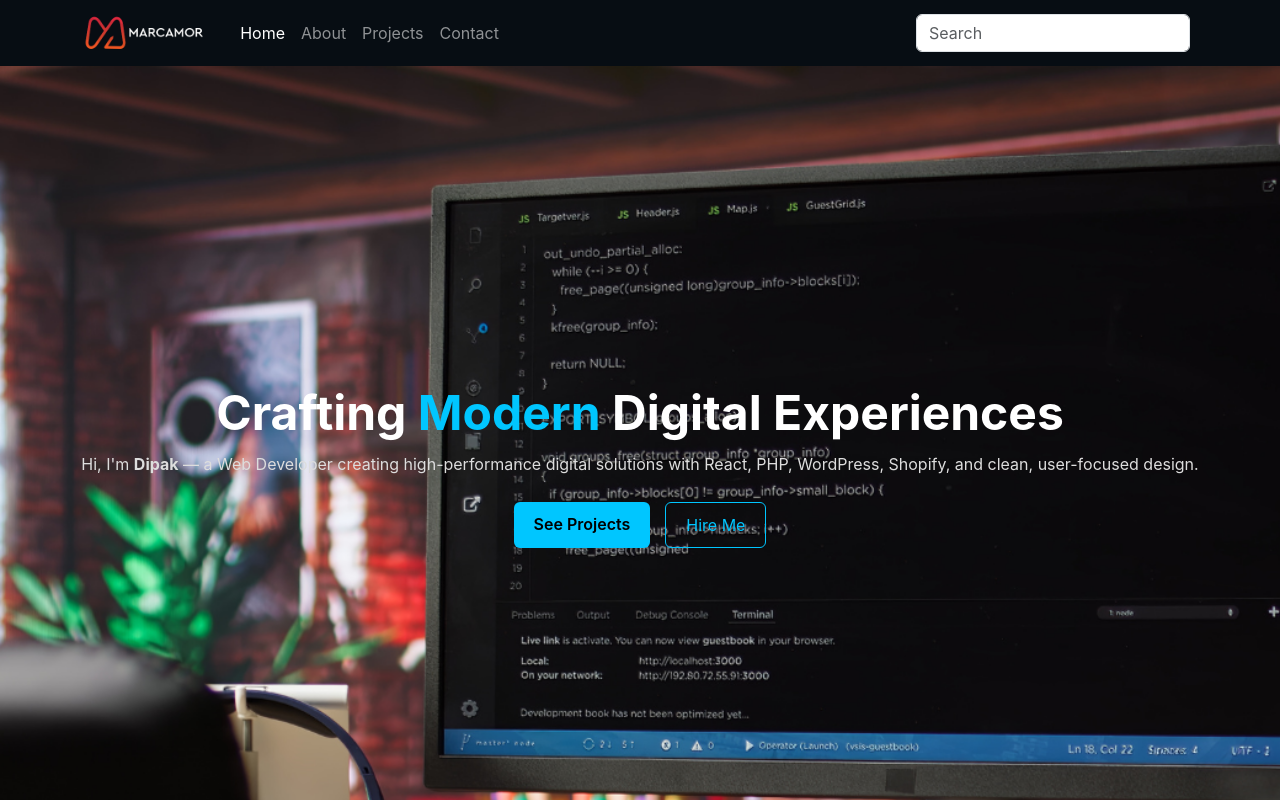
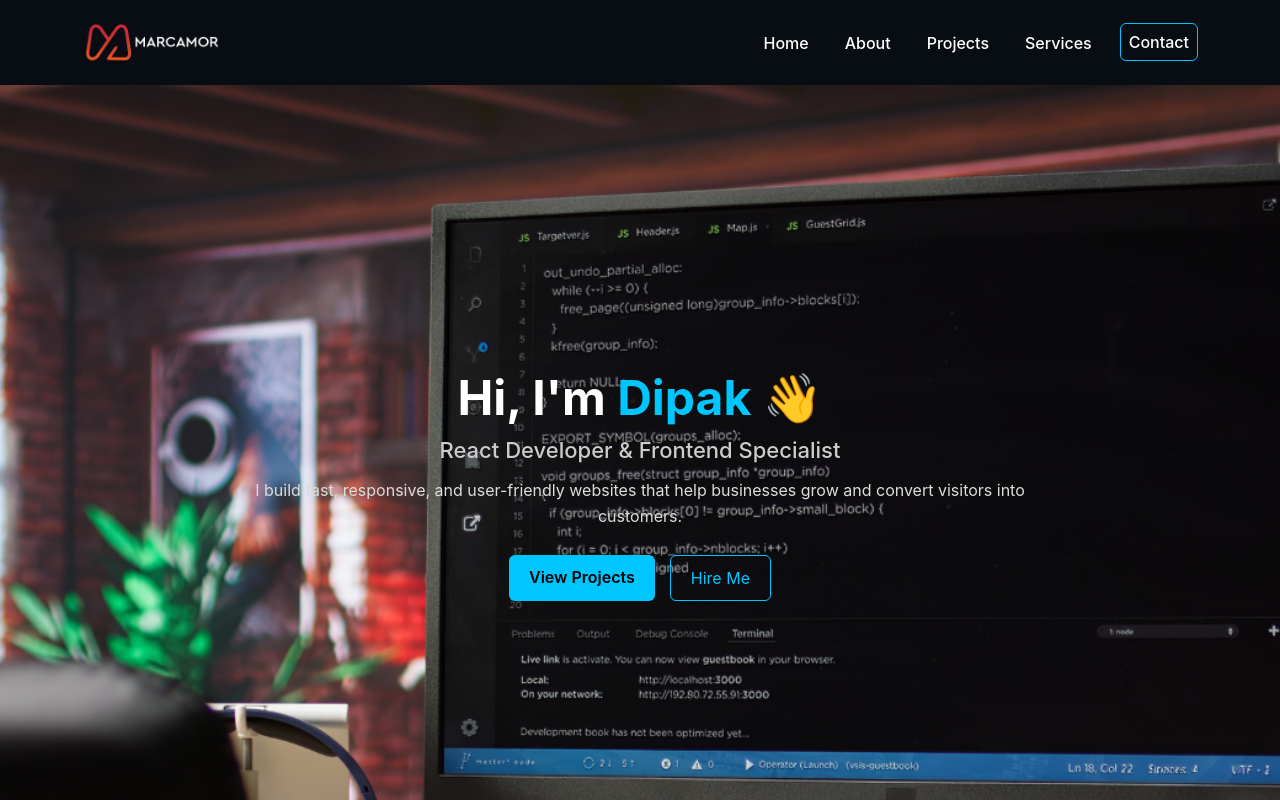
Before and after one commit to Dips8/portfolio-website, a React (Create React App) app: page / in a window 1280 px wide. Shown: the top 800 px of the page. Built offline with nearby package versions, Linux system fonts and the light colour scheme.

Commit message:
updated navbar, footer, projects

```diff
--- a/src/App.js
+++ b/src/App.js
@@ -4,12 +4,11 @@ import './App.css';
 import Navbar from './components/Navbar';
 import Banner from './components/banner';
 import About from './components/aboutus';
-import Projects from './components/projects';
+import Projects from './components/Projects';
 import Services from './components/Services';
 import Contact from './components/contact';
 
 
-import SkillsSection from './components/SkillsSection';
 import Footer from './components/Footer';
 
 
--- a/src/components/Footer.css
+++ b/src/components/Footer.css
@@ -1,72 +1,68 @@
 .footer {
-  background-color: #0d0d0d;
-  color: #ffffff;
-  padding: 40px 20px;
-  font-family: Arial, sans-serif;
+  background-color: #0a192f;
+  color: #fff;
+  padding: 60px 20px 30px;
 }
 
+/* Layout */
 .footer-container {
+  max-width: 1100px;
+  margin: auto;
   display: flex;
   flex-direction: column;
-  align-items: center;
   gap: 30px;
 }
 
-.footer-section {
-  text-align: center;
-}
-
+/* Name */
 .footer-name {
   font-size: 24px;
-  color: #00eaff;
+  color: #00c6ff;
   margin-bottom: 10px;
 }
 
+/* Tagline */
 .footer-tagline {
   font-size: 14px;
-  opacity: 0.8;
+  color: #aaa;
 }
 
+/* Social */
 .footer-social h3 {
-  font-size: 18px;
-  color: #facc15;
-  margin-bottom: 15px;
+  font-size: 16px;
+  margin-bottom: 10px;
 }
 
 .footer-icons {
   display: flex;
-  gap: 20px;
-  justify-content: center;
+  gap: 15px;
 }
 
 .footer-icons a {
   font-size: 1.5rem;
-  color: #00eaff;
-  transition: color 0.3s;
+  color: #00c6ff;
+  transition: 0.3s;
 }
 
 .footer-icons a:hover {
-  color: #facc15;
+  color: #fff;
+  transform: translateY(-3px);
 }
 
+/* Bottom */
 .footer-bottom {
   text-align: center;
-  border-top: 1px solid #1f1f1f;
+  margin-top: 40px;
   padding-top: 20px;
-  margin-top: 30px;
+  border-top: 1px solid #112240;
   font-size: 14px;
-  opacity: 0.6;
+  color: #888;
 }
 
-/* RESPONSIVE */
+/* Responsive */
 @media (min-width: 768px) {
   .footer-container {
     flex-direction: row;
     justify-content: space-between;
-    align-items: flex-start;
-  }
-
-  .footer-section {
-    text-align: left;
+    align-items: center;
   }
 }
--- a/src/components/Footer.js
+++ b/src/components/Footer.js
@@ -1,60 +1,45 @@
 import React from "react";
 import { FaGithub, FaLinkedin, FaEnvelope } from "react-icons/fa";
+import "./Footer.css";
 
 export default function Footer() {
   return (
-    <footer
-      className="footer"
-      style={{
-        background: "#0d0d0d",
-        padding: "40px 20px",
-        color: "#fff",
-        textAlign: "center",
-        borderTop: "1px solid #1f1f1f"
-      }}
-    >
-      {/* Name */}
-      <h2 style={{ marginBottom: "15px", color: "#00eaff" }}>
-        Dipak Madwani
-      </h2>
+    <footer className="footer">
+      <div className="footer-container">
 
-      {/* Tagline */}
-      <p style={{ opacity: "0.8", marginBottom: "20px" }}>
+        {/* Left */}
+        <div className="footer-section">
+          <h2 className="footer-name">Dipak Madwani</h2>
+          <p className="footer-tagline">
             Frontend Developer • React | JavaScript | UI/UX
           </p>
+        </div>
 
-      {/* Social Icons */}
-      <div style={{ display: "flex", justifyContent: "center", gap: "20px" }}>
-        <a
-          href="https://github.com/yourgithub"
-          target="_blank"
-          rel="noopener noreferrer"
-          style={{ color: "#00eaff", fontSize: "1.5rem" }}
-        >
+        {/* Right Social */}
+        <div className="footer-section footer-social">
+          <h3>Connect</h3>
+
+          <div className="footer-icons">
+            <a href="https://github.com/yourgithub" target="_blank" rel="noreferrer">
               <FaGithub />
             </a>
 
-        <a
-          href="https://linkedin.com/in/yourlinkedin"
-          target="_blank"
-          rel="noopener noreferrer"
-          style={{ color: "#00eaff", fontSize: "1.5rem" }}
-        >
+            <a href="https://linkedin.com/in/yourlinkedin" target="_blank" rel="noreferrer">
               <FaLinkedin />
             </a>
 
-        <a
-          href="mailto:yourmail@gmail.com"
-          style={{ color: "#00eaff", fontSize: "1.5rem" }}
-        >
+            <a href="mailto:yourmail@gmail.com">
               <FaEnvelope />
             </a>
           </div>
+        </div>
 
-      {/* Copyright */}
-      <p style={{ marginTop: "25px", opacity: 0.6 }}>
+      </div>
+
+      {/* Bottom */}
+      <div className="footer-bottom">
         © {new Date().getFullYear()} Dipak Madwani — All Rights Reserved
-      </p>
+      </div>
     </footer>
   );
 }
--- /dev/null
+++ b/src/components/Navbar.css
@@ -0,0 +1,97 @@
+/* Navbar */
+.navbar-custom {
+  position: fixed;
+  top: 0;
+  width: 100%;
+  background: rgba(10, 25, 47, 0.9);
+  backdrop-filter: blur(10px);
+  z-index: 1000;
+  padding: 15px 20px;
+}
+
+/* Container */
+.nav-container {
+  max-width: 1100px;
+  margin: auto;
+  display: flex;
+  justify-content: space-between;
+  align-items: center;
+}
+
+/* Logo */
+.logo img {
+  height: 40px;
+}
+/* Navbar background */
+.custom-navbar {
+  background-color: #070d13;
+  padding: 15px 0;
+}
+
+/* Nav links */
+.navbar-nav .nav-link {
+  font-size: 16px;   /* 🔥 bigger text */
+  font-weight: 500;
+  margin-left: 20px;
+  color: #fff;
+  transition: 0.3s;
+}
+
+/* Hover */
+.navbar-nav .nav-link:hover {
+  color: #00c6ff;
+}
+
+/* Contact button */
+.contact-btn {
+  border: 1px solid #00c6ff;
+  padding: 5px 12px;
+  border-radius: 6px;
+}
+
+.contact-btn:hover {
+  background: #00c6ff;
+  color: #000 !important;
+}
+
+/* Logo spacing */
+.navbar-brand img {
+  height: 45px;
+}
+/* Links */
+.nav-links {
+  list-style: none;
+  display: flex;
+  gap: 25px;
+}
+
+.nav-links li a {
+  text-decoration: none;
+  color: #fff;
+  font-size: 14px;
+  transition: 0.3s;
+}
+
+/* Hover */
+.nav-links li a:hover {
+  color: #00c6ff;
+}
+
+/* Contact Button */
+.contact-btn {
+  border: 1px solid #00c6ff;
+  padding: 6px 14px;
+  border-radius: 6px;
+}
+
+.contact-btn:hover {
+  background: #00c6ff;
+  color: #000;
+}
+
+/* Mobile */
+@media (max-width: 768px) {
+  .nav-links {
+    display: none;
+  }
+}
--- a/src/components/Navbar.js
+++ b/src/components/Navbar.js
@@ -1,43 +1,58 @@
 import React from 'react';
+import "./Navbar.css";
 
-export default function (props) {
+export default function Navbar() {
   return (
+    <nav className="navbar navbar-expand-lg navbar-dark custom-navbar">
+      <div className="container">
 
-       <nav className="navbar navbar-expand-lg navbar-dark"  style={{ backgroundColor: '#070d13' }} >
-  <div className="container">
-    {/* Logo Image */}
-        <a className="navbar-brand" href="/">
+        {/* Logo */}
+        <a className="navbar-brand d-flex align-items-center" href="/">
           <img
-            src="/images/logo.png" // Update this path as needed
+            src="/images/logo.png"
             alt="Logo"
             height="40"
-            style={{ marginRight: '10px' }}
           />
         </a>
 
-    <button className="navbar-toggler" type="button" data-bs-toggle="collapse" data-bs-target="#navbarSupportedContent" aria-controls="navbarSupportedContent" aria-expanded="false" aria-label="Toggle navigation">
+        {/* Toggle */}
+        <button
+          className="navbar-toggler"
+          type="button"
+          data-bs-toggle="collapse"
+          data-bs-target="#navbarNav"
+        >
           <span className="navbar-toggler-icon"></span>
         </button>
-    <div className="collapse navbar-collapse" id="navbarSupportedContent">
-      <ul className="navbar-nav me-auto mb-2 mb-lg-0" >
+
+        {/* Links */}
+        <div className="collapse navbar-collapse justify-content-end" id="navbarNav">
+          <ul className="navbar-nav">
+
             <li className="nav-item">
-          <a className="nav-link active" aria-current="page" href="/">Home</a>
+              <a className="nav-link" href="#home">Home</a>
             </li>
+
             <li className="nav-item">
               <a className="nav-link" href="#about">About</a>
             </li>
+
             <li className="nav-item">
               <a className="nav-link" href="#projects">Projects</a>
             </li>
+
             <li className="nav-item">
-        <a className="nav-link" href="/">Contact</a></li>
+              <a className="nav-link" href="#services">Services</a>
+            </li>
+
+            <li className="nav-item">
+              <a className="nav-link contact-btn" href="#contact">Contact</a>
+            </li>
+
           </ul>
-      <form className="d-flex" role="search">
-        <input className="form-control me-2" type="search" placeholder="Search" aria-label="Search"/>
-      </form>
         </div>
+
       </div>
     </nav>
-
   );
 }
--- a/src/components/Projects.css
+++ b/src/components/Projects.css
@@ -118,7 +118,7 @@
 
 .project-content p {
   font-size: 14px;
-  color: #555;
+  color: #fff;
 }
 
 /* Tech badges */
--- a/src/components/Projects.js
+++ b/src/components/Projects.js
@@ -1,5 +1,5 @@
 import React, { useState } from "react";
-import "./projects.css";
+import "./Projects.css";
 
 import Project1 from "../images/project-1.webp";
 import Project2 from "../images/project-2.png";
--- a/src/components/banner.js
+++ b/src/components/banner.js
@@ -1,35 +1,39 @@
 import React from "react";
-import bannerImg from "../images/portfolio-banner.png"; // <-- correct path
-
+import bannerImg from "../images/portfolio-banner.png";
 import "./Banner.css";
 
 const Banner = () => {
   return (
-     <section
+    <overlay
       className="modern-banner"
       style={{ backgroundImage: `url(${bannerImg})` }}
     >
-      {/* Background Blobs */}
-      <div className="blob blob1"></div>
-      <div className="blob blob2"></div>
-      <div className="blob blob3"></div>
+      <div className="overlay"></div>
 
-      {/* Content */}
-      <div className="hero-card">
+      <div className="hero-container">
         <h1 className="hero-title">
-          Crafting <span>Modern</span> Digital Experiences
+          Hi, I'm <span>Dipak</span> 👋
         </h1>
 
+        <h2 className="hero-role">
+          React Developer & Frontend Specialist
+        </h2>
+
         <p className="hero-subtitle">
-          Hi, I'm <strong>Dipak</strong> — a Web Developer creating high-performance digital solutions with React, PHP, WordPress, Shopify, and clean, user-focused design.
+          I build fast, responsive, and user-friendly websites that help
+          businesses grow and convert visitors into customers.
         </p>
 
         <div className="hero-buttons">
-          <a href="#projects" className="btn-primary">See Projects</a>
-          <a href="#contact" className="btn-outline">Hire Me</a>
+          <a href="#projects" className="btn-primary">
+            View Projects
+          </a>
+          <a href="#contact" className="btn-outline">
+            Hire Me
+          </a>
         </div>
       </div>
-    </section>
+    </overlay>
   );
 };
 
```
Lines whose indentation alone changed are shown as unchanged.
